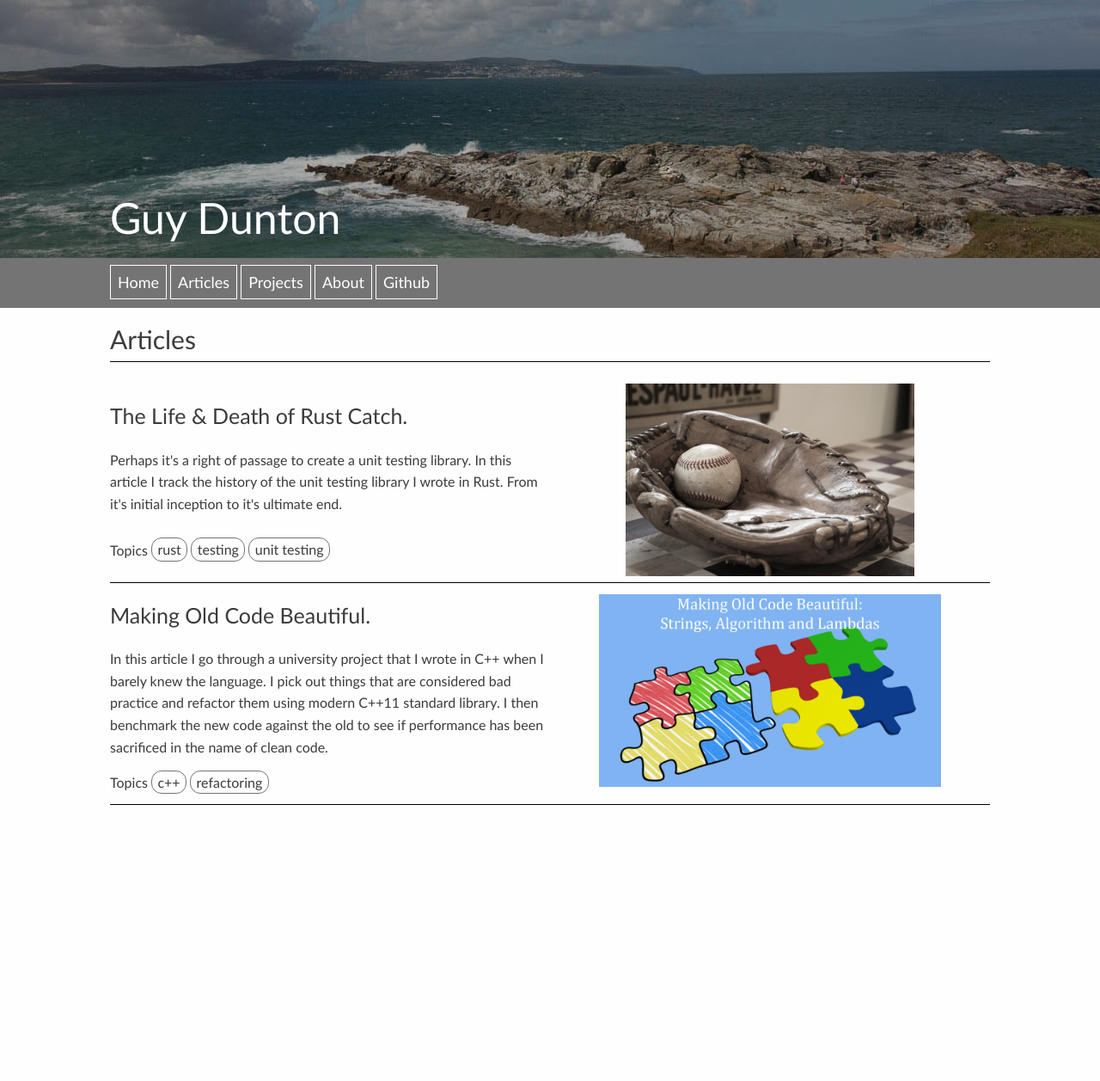
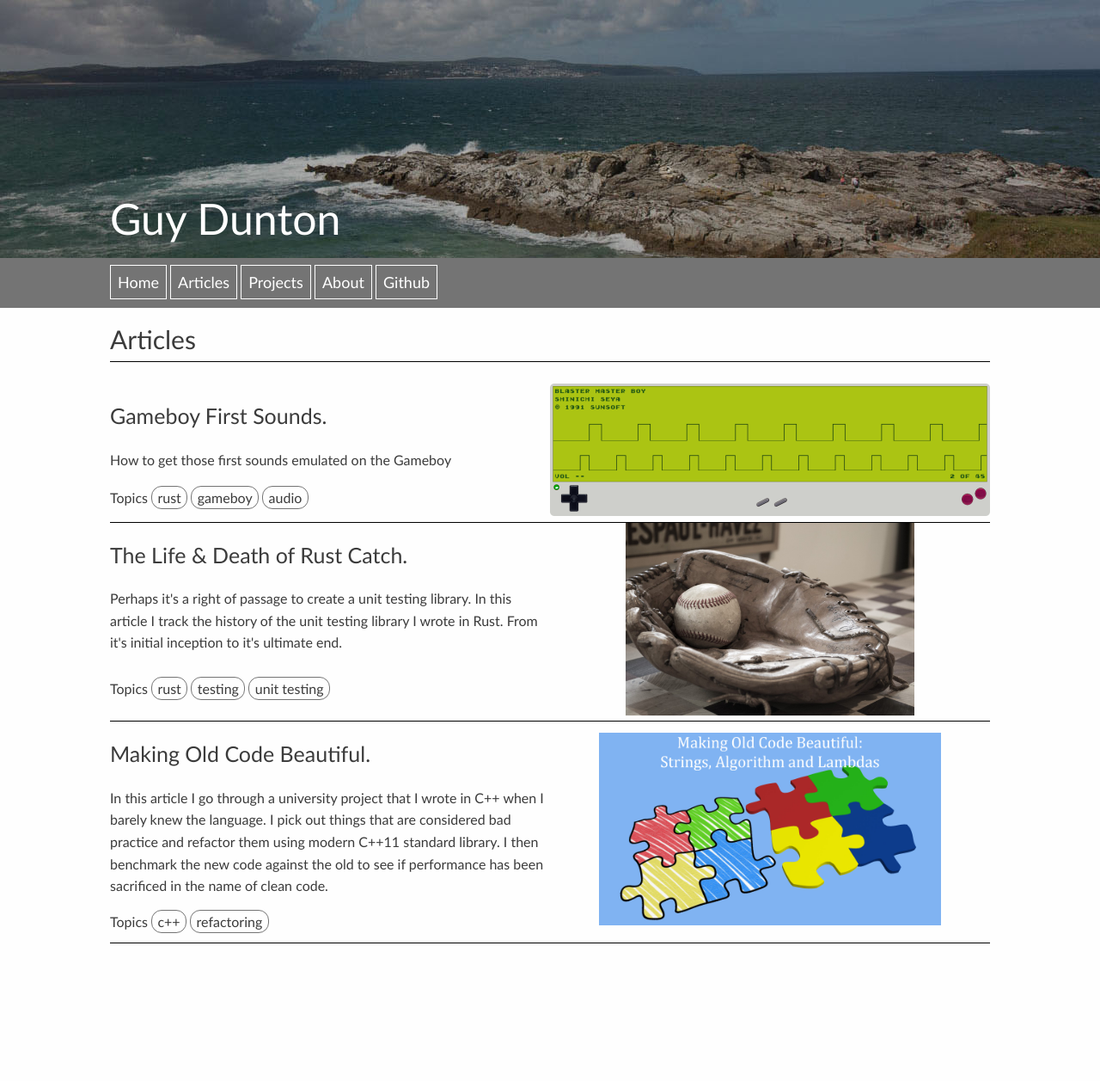
Before and after one commit to guydunton/guydunton.github.io, a Jekyll site: the page built from articles.html, in a window 1280 px wide. Shown: the whole page at 86% size. Built offline with Jekyll 4.4.1, drawn with Linux system fonts in a browser that asks for light colours; before the commit the page ends 1096 px from its top, so only the background shows below that; some of the changed lines change nothing that is shown.

Commit message:
Add rustgb audio article

````diff
--- /dev/null
+++ b/_articles/gameboy-first-sounds.md
@@ -0,0 +1,187 @@
+---
+layout: article
+title: Gameboy First Sounds
+permalink: /articles/gameboy-first-sounds/
+image: /assets/gb_first_sound/ostritch.png
+excerpt: How to get those first sounds emulated on the Gameboy
+tags: rust,gameboy,audio
+order: 3
+---
+# Gameboy First Sounds
+
+Getting audio working is one of the hardest parts of emulation. Unlike graphics, which can be broken down into frames & pixels, audio doesn't neatly break down. Recently, I managed to get the boot ROM sound (video linked below) working in my Rust emulator [Rust GB][rustgb] so I thought I'd share my notes on this specific sound and how it can be implemented.
+
+<a href="https://youtu.be/3bCT3YxZfAY" target="_blank">
+![Youtube video of Gameboy Startup Sound](/assets/youtube/gameboy_startup_sound.png){: .center-image }
+</a>
+
+> **Warning:**
+> The article below details my understanding of Gameboy audio
+> at time of writing and could be completely wrong.
+
+## Introduction to Gameboy Sound
+
+The gameboy has 4 audio channels:
+- Square 1
+- Square 2
+- Wave
+- Noise
+
+For the boot sound of the Gameboy we only need to implement the first square channel and even then we don't need all it's features.
+
+## What does generated audio look like?
+
+Generated sound is a buffer of values. Each value represents a volume with the distance between the peaks is the frequency.
+
+![Square audio wave](/assets/gb_first_sound/square_wave.png){: .center-image}
+
+The issue with generating Gameboy audio data is that most modern audio hardware runs at 44100Hz or 48000hz but the Gameboy outputs much faster than that. Therefore we need to do some sampling. Onto that later...
+
+## Square channel 1
+
+To generate values we need to understand how the first square channel translates bits in memory into sound. [GB dev][gbdev] helpfully tells us what registers make up the first channel and what values are set by each bit:
+
+```
+FF10 -PPP NSSS Sweep period, negate, shift
+FF11 DDLL LLLL Duty cycle, Length load (64-L)
+FF12 VVVV APPP Starting volume, Envelope add mode, volume envelope period
+FF13 FFFF FFFF Frequency (least significant bits)
+FF14 TL-- -FFF Trigger, Length enable, Frequency (most significant bits)
+```
+
+This seems complicated but we only need to look at a subset of data:
+
+```
+FF10 ---- ----
+FF11 DD-- ---- Duty cycle
+FF12 VVVV -PPP Starting volume, volume envelope period
+FF13 FFFF FFFF Frequency (least significant bits)
+FF14 T--- -FFF Trigger, Frequency (most significant bits)
+```
+
+All these values are implemented as 2 numbers:
+
+- The value in the register bits
+- And a 'shadow' value which is used once the sound is triggered.
+
+Modifying bits once the sound has been triggered doesn't need to do anything to emulate the boot sounds.
+
+### Duty cycle - FF11 (bits 7-8)
+
+The duty cycle is a value of 0 - 3 which determines how long the square waves are:
+
+| Duty | Waveform | Ratio |
+| ---- | -------- | ----- |
+| 0    | 00000001 | 12.5% |
+| 1    | 10000001 | 25%   |
+| 2    | 10000111 | 50%   |
+| 3    | 01111110 | 75%   |
+
+The duty cycle is represented by a count which cycles 0-7 and is incremented according to the frequency. When we come to sampling a value ([see below](#how-we-sample-the-audio)) we will get a value of 0 or 1 by indexing the above waveform by the count e.g.
+
+```js
+let current_waveform = [1,0,0,0,0,1,1,1];
+let duty_count = 4;
+let output = current_waveform[duty_count];
+```
+
+### Frequency - FF14 (bits 1-3) & FF13
+
+The frequency is a timer which increments the duty cycle counter. It's initialized from a value from 0-2047 (take from the registers) calculated as `(2048-frequency) * 4`. The timer counts down every CPU cycle and when it hits 0 it is reset to `(2048 - frequency) * 4` and the duty cycle is incremented (wrapping around at 8).
+
+### Starting volume - FF12 (bits 5-8)
+
+The volume is a value from 0-15 which multiplies the value coming from the duty cycle to create the output volume.
+
+### Volume envelope period - FF12 (bits 1-3)
+
+The volume envelope is another timer which decrements the volume when it hits 0. To implement the volume envelope period we initialize a timer to `65536 * the period counter` and reduce it every CPU cycle. At 0 we reduce the volume by 1 and reset the timer to `65536 * the period counter`.
+
+This is what causes the fadeout of the second sound.
+
+> **Frame sequencer sidebar**
+>
+> The volume enveloper timer is ticked at 64Hz by another timer called the Frame sequencer which itself is clocked at 512Hz. The Frame sequencer is responsible for some other timings but we don't need to be aware of this for the boot sounds.
+
+### Trigger - FF14 (bit 8)
+
+The trigger bit starts a sound running. When it is triggered it:
+
+- Sets the duty counter to 0
+- Starts the frequency timer (from the frequency registers)
+- Starts the volume enveloper timer (from the volume envelope period register)
+- Resets the trigger bit (to prevent the sound starting again)
+
+## Anatomy of the sounds
+
+The boot sound is made up of 2 sounds:
+
+- A lower pitched sound
+- A higher pitched sound which fades out
+
+If we examine the values in memory at the point the sounds get triggered we see the following values:
+
+```
+Sound 1
+FF10: 0b00000000
+FF11: 0b10000000
+FF12: 0b11110011
+FF13: 0b10000011
+FF14: 0b10000111
+
+Sound 2
+FF10: 0b00000000
+FF11: 0b10000000
+FF12: 0b11110011
+FF13: 0b11000001
+FF14: 0b00000111
+```
+
+Which translate to the following values:
+
+|                     | Sound 1 | Sound 2 |
+| ------------------- | ------- | ------- |
+| **Frequency**       | 1923    | 1985    |
+| **Volume**          | 15      | 15      |
+| **Envelope period** | 3       | 3       |
+| **Duty cycle**      | 2       | 2       |
+
+From this we can see that most of the values between the 2 sounds remain the same except the frequency. This is most likely done to save space in the boot ROM sequence.
+
+## How we sample the audio
+
+In order to downgrade from the high resolution of the Gameboy audio to the lower resolution of modern hardware we need to sample the audio. Assuming that our CPU framerate is stable we can calculate how many CPU cycles should pass before we get an audio value.
+
+The following is code from [Rust GB][rustgb] which calculates how many CPU cycles should pass before we get a value
+
+```rust
+const SAMPLE_RATE: i32 = 44100; // Hz
+const CYCLES_PER_SECOND: i32 = 4194304;
+const CYCLES_PER_SAMPLE: i32 = CYCLES_PER_SECOND / SAMPLE_RATE;
+```
+
+To generate a value we do the following calculation:
+
+```
+output = volume * current duty value
+```
+
+> **Important Caveat:**
+>
+> These notes are about generating audio for the initial boot sounds.
+> There might be some things which come from a deeper understanding of
+> the Gameboy which contradict what I've written. Don't treat me as an
+> expert!
+
+## Further resources
+
+- A very helpful comment on reddit explaining some concepts: [Reddit link][reddit]
+- The gbdev documentation on the audio channels: [GBDev][gbdev]
+- My emulator which runs the audio for the boot ROM [Rust GB][rustgb]
+
+<br/>
+Title image taken from: [https://rmconway.com/ostrich/](https://rmconway.com/ostrich/)
+
+[gbdev]: https://gbdev.gg8.se/wiki/articles/Gameboy_sound_hardware
+[reddit]: https://www.reddit.com/r/EmuDev/comments/5gkwi5/gb_apu_sound_emulation/
+[rustgb]: https://github.com/guydunton/rust-gb
--- a/_articles/the-life-and-death-of-rust-catch.md
+++ b/_articles/the-life-and-death-of-rust-catch.md
@@ -3,7 +3,6 @@ layout: article
 title: The Life & Death of Rust Catch
 permalink: /articles/life-and-death-of-rust-catch/
 image: /assets/life_and_death_of_rust_catch/baseball_ball_glove.jpg
-excerpt: The history of a Rust testing framework. From beginning to end.
 excerpt: Perhaps it's a right of passage to create a unit testing library. In this article I track the history of the unit testing library I wrote in Rust. From it's initial inception to it's ultimate end.
 tags: rust,testing,unit testing
 order: 2
--- a/_sass/default.scss
+++ b/_sass/default.scss
@@ -11,6 +11,8 @@ h1 {
   text-align: center;
   font-size: 50px;
   font-weight: 200;
+  line-height: 1.2;
+  margin-bottom: 1rem;
 }
 
 h2 {
@@ -67,7 +69,7 @@ blockquote {
 code {
   overflow-x: auto;
   margin: 0;
-  display: block;
+  display: inline;
 }
 
 #main-header {
````
Also changed, not shown: _layouts/article.html (line endings or trailing spaces), assets/gb_first_sound/ostritch.png (added), assets/gb_first_sound/square_wave.png (added), assets/youtube/gameboy_startup_sound.png (added).
